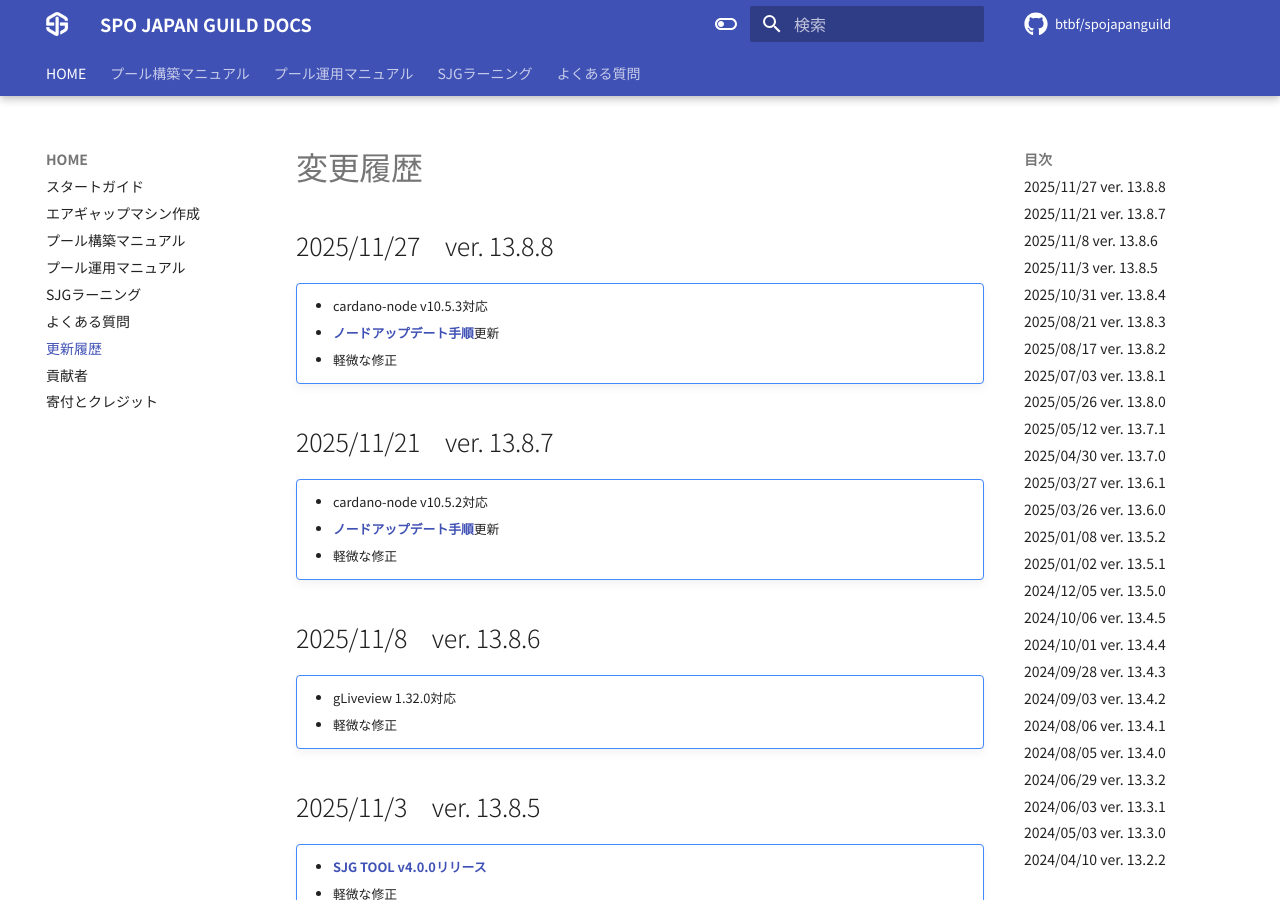
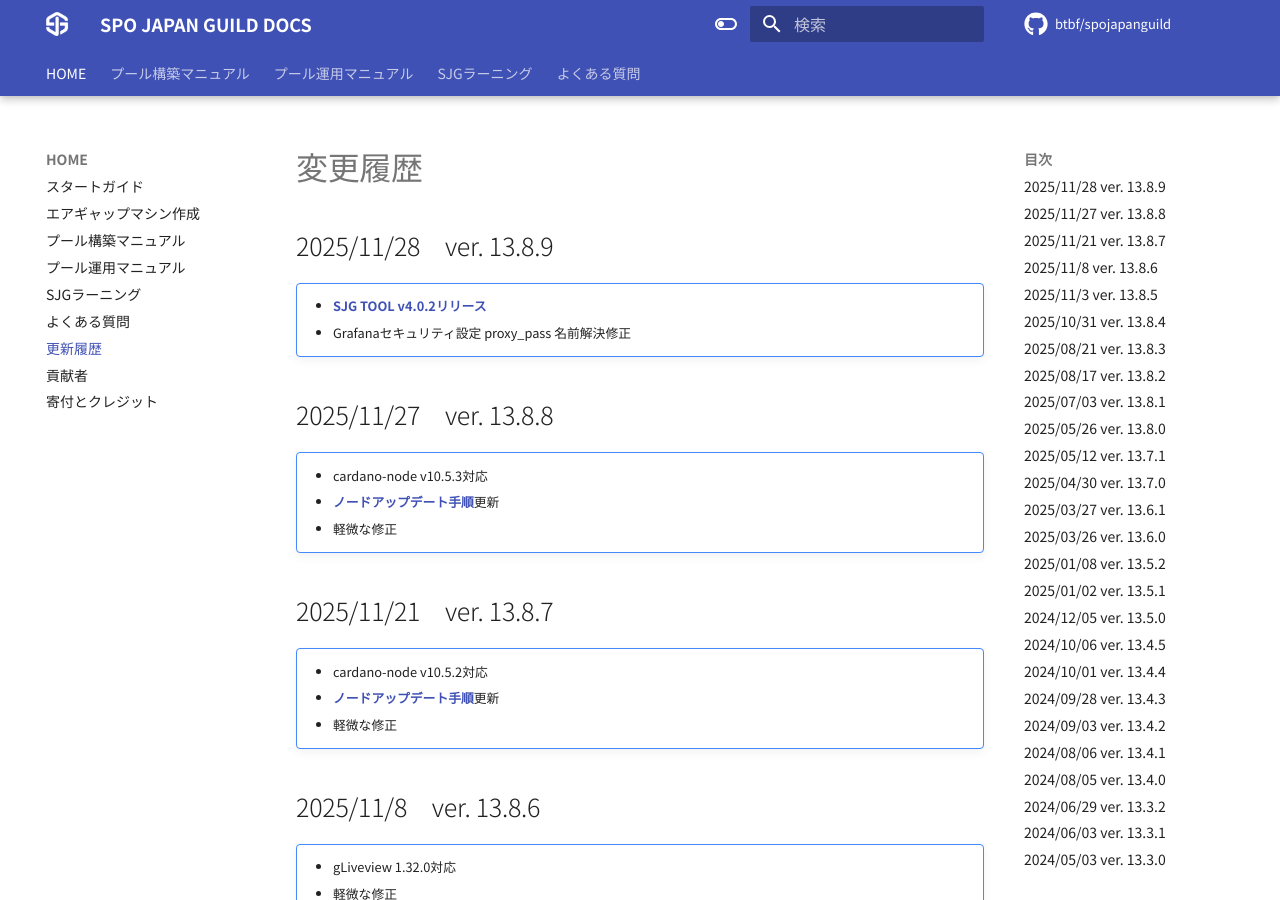
Before and after one commit to btbf/spojapanguild, an MkDocs documentation site: the page built from docs/changelogs.md, in a window 1280 px wide and 900 px high. Built offline with MkDocs 1.6.1 and Material for MkDocs 9.7.7, drawn with Linux system fonts in a browser that asks for light colours; comment, search, counter and statistics services are not loaded.

Commit message:
13.8.9 chagelog

```diff
--- a/docs/changelogs.md
+++ b/docs/changelogs.md
@@ -1,4 +1,9 @@
 # 変更履歴
+
+## 2025/11/28　ver. 13.8.9
+!!! note ""
+    * [**SJG TOOL v4.0.2リリース**](operation/tool.md)
+    * Grafanaセキュリティ設定 proxy_pass 名前解決修正
 
 ## 2025/11/27　ver. 13.8.8
 !!! note ""
```
Also changed, not shown: docs/index.md (+1 -1 lines).
